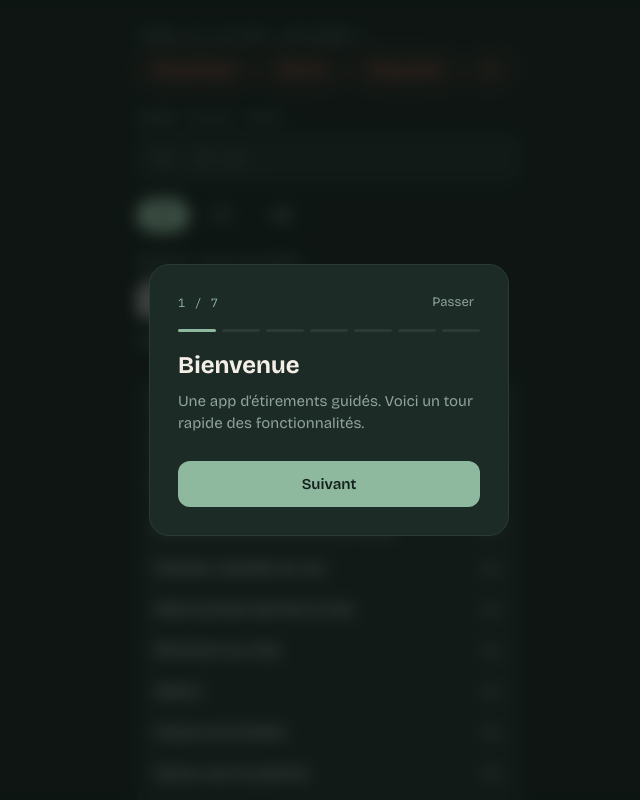
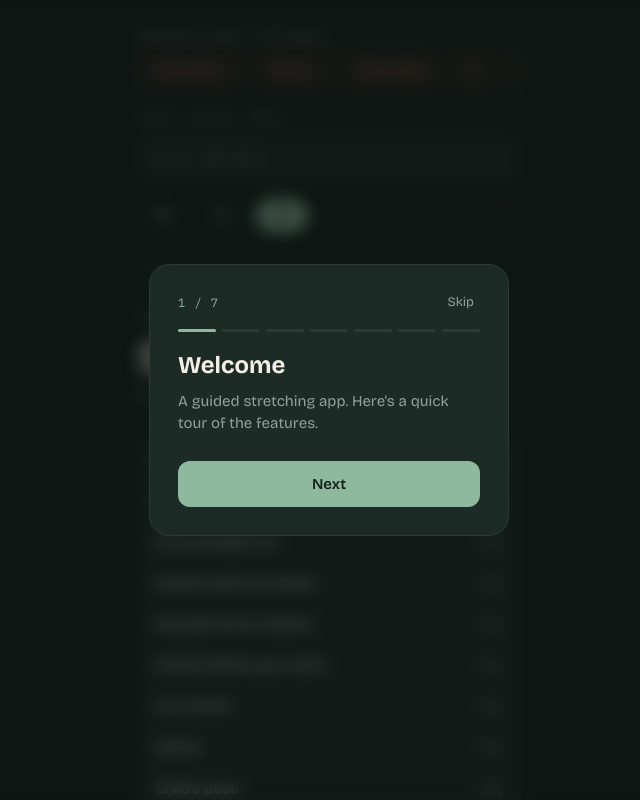
Before and after one commit to pietro-cerchiai/stretching-companion, a React (Vite) app: page / in a window 1280 px wide. Shown: the top 800 px of the page, without its empty margins (311-951 px from the left). Built offline with nearby package versions, Linux system fonts and the light colour scheme.

Commit message:
Detect device language; add button to replay tutorial

```diff
--- a/src/App.jsx
+++ b/src/App.jsx
@@ -12,7 +12,15 @@ import DoneScreen from "./components/DoneScreen";
 import Tutorial from "./components/Tutorial";
 
 export default function App() {
-  const [lang, setLang] = useState("fr");
+// Start in the device language if we support it, otherwise French.
+  const [lang, setLang] = useState(() => {
+    try {
+      const code = (navigator.language || "fr").slice(0, 2).toLowerCase();
+      return ["fr", "it", "en"].includes(code) ? code : "fr";
+    } catch (e) {
+      return "fr";
+    }
+  });
   const [screen, setScreen] = useState("home"); // "home" | "timer" | "done"
   const [idx, setIdx] = useState(0); // current exercise index
   const [remaining, setRemaining] = useState(META[0].dur); // seconds left (negative = overtime)
@@ -176,6 +184,7 @@ export default function App() {
           durations={durations}
           theme={theme}
           setTheme={setTheme}
+          onShowTutorial={() => setShowTutorial(true)}
           onStart={start}
         />
       )}
--- a/src/components/HomeScreen.jsx
+++ b/src/components/HomeScreen.jsx
@@ -4,7 +4,7 @@
 import { C, META, TOTAL_PLANNED } from "../data/stretches";
 import { fmt } from "../utils/time";
 
-export default function HomeScreen({ lang, setLang, t, minutes, setMinutes, durations, theme, setTheme, onStart }) {
+export default function HomeScreen({ lang, setLang, t, minutes, setMinutes, durations, theme, setTheme, onShowTutorial, onStart }) {
   const mono = { fontFamily: "'IBM Plex Mono', monospace" };
 
   return (
@@ -82,6 +82,19 @@ export default function HomeScreen({ lang, setLang, t, minutes, setMinutes, dura
         ))}
       </div>
 
+      <button
+        type="button"
+        onClick={onShowTutorial}
+        style={{
+          alignSelf: "flex-start", marginBottom: 22,
+          background: "none", border: `1px solid ${C.line}`, borderRadius: 999,
+          width: 34, height: 34, color: C.dim, fontSize: 16, cursor: "pointer",
+          fontFamily: "inherit",
+        }}
+      >
+        ?
+      </button>
+
       <div style={{ ...mono, fontSize: 12, letterSpacing: 2, color: C.sage, textTransform: "uppercase" }}>{t.eyebrow}</div>
       <h1 style={{ fontSize: 44, fontWeight: 700, margin: "10px 0 6px", lineHeight: 1.05 }}>{t.title}</h1>
       <div style={{ color: C.dim, fontSize: 16, marginBottom: 28 }}>
```
